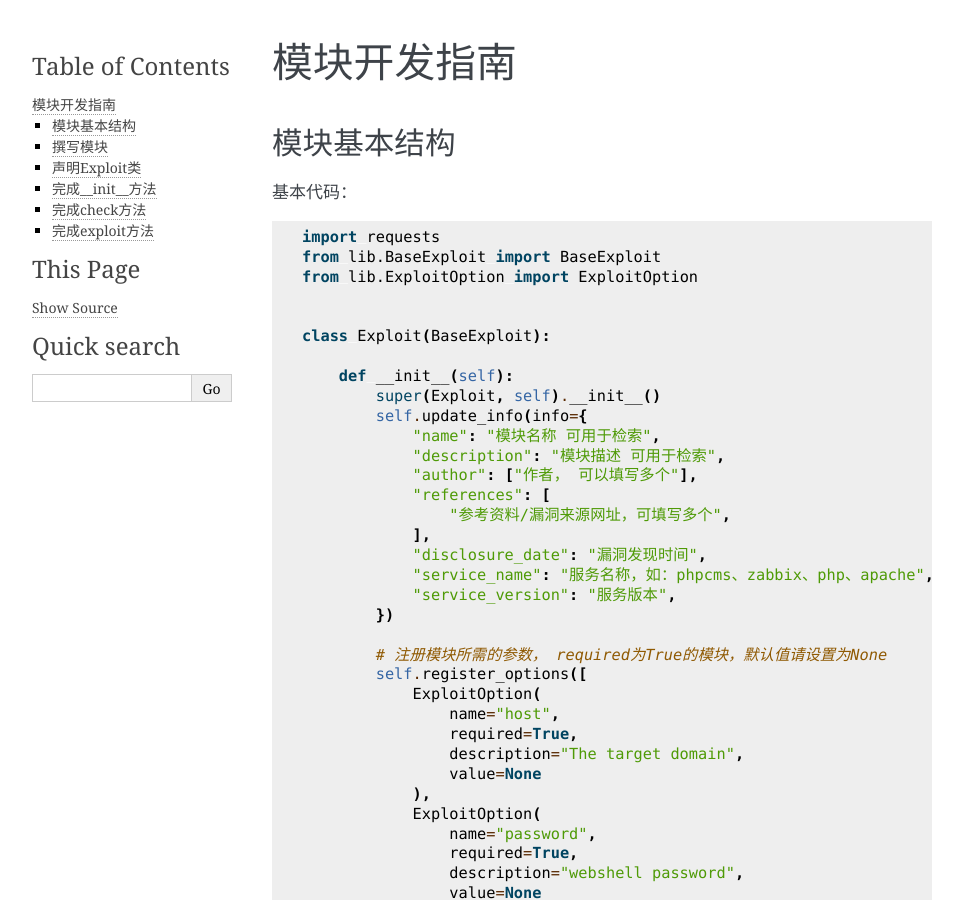
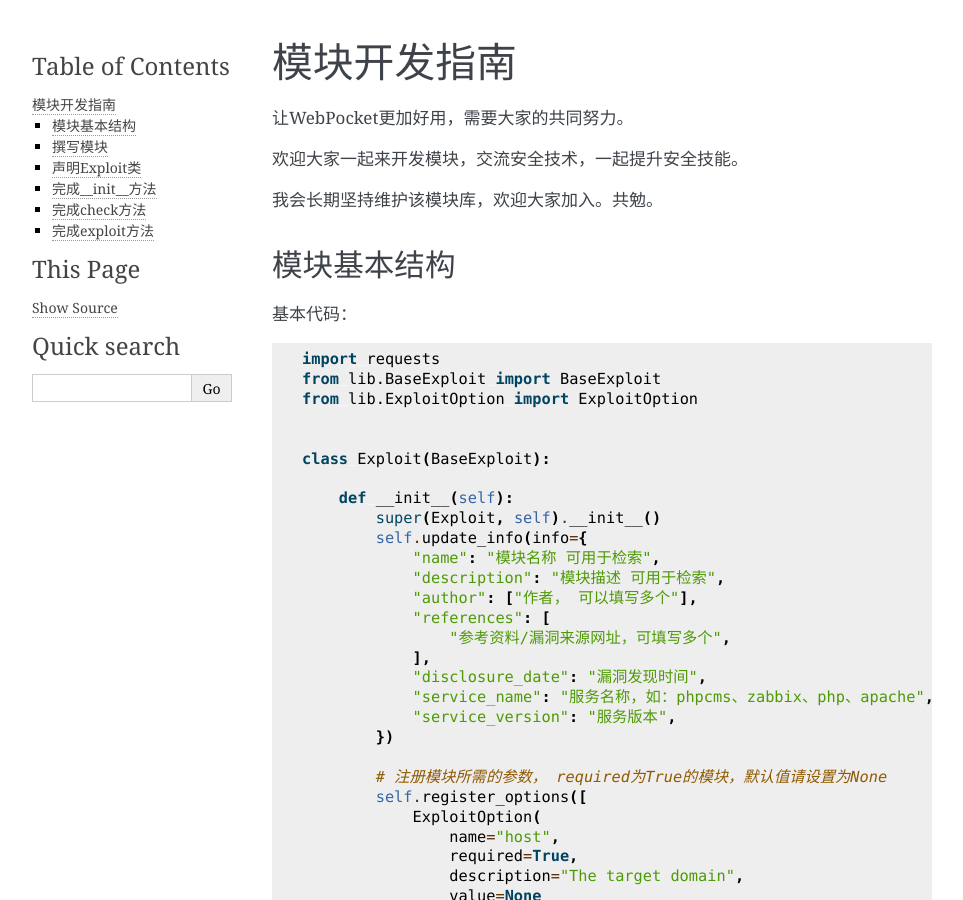
Before and after one commit to TuuuNya/WebPocket, a Sphinx documentation site: the page built from docs/framework/development.rst, in a window 1280 px wide and 900 px high. Shown: the whole window, without its empty margins (148-1111 px from the left). Built offline with Sphinx 7.4.7, drawn with Linux system fonts in a browser that asks for light colours.

Commit message:
docs: add something
I invite you to write modules

```diff
--- a/docs/framework/development.rst
+++ b/docs/framework/development.rst
@@ -1,6 +1,13 @@
 ====================
 模块开发指南
 ====================
+
+
+让WebPocket更加好用，需要大家的共同努力。
+
+欢迎大家一起来开发模块，交流安全技术，一起提升安全技能。
+
+我会长期坚持维护该模块库，欢迎大家加入。共勉。
 
 模块基本结构
 -------------
```
